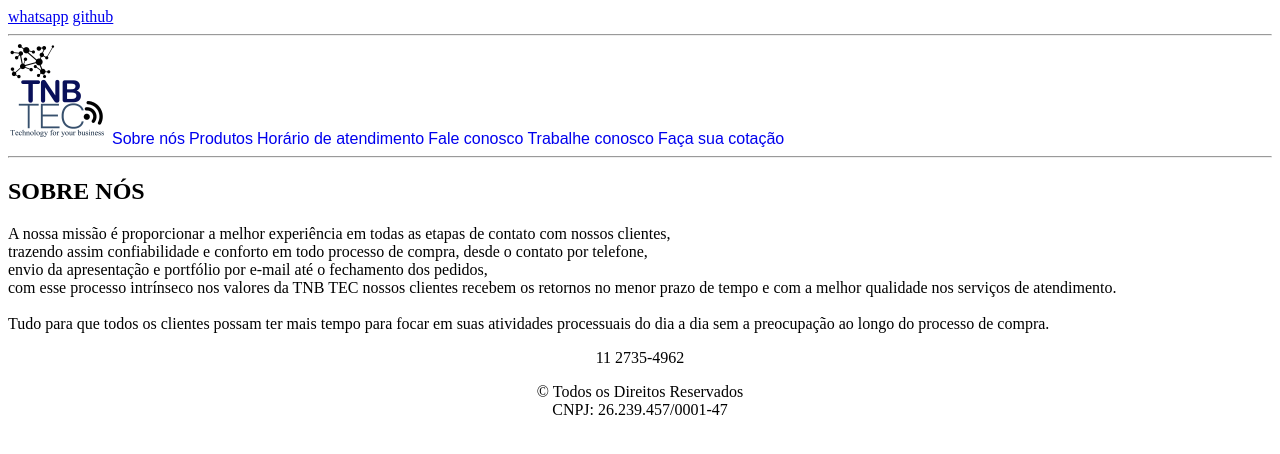
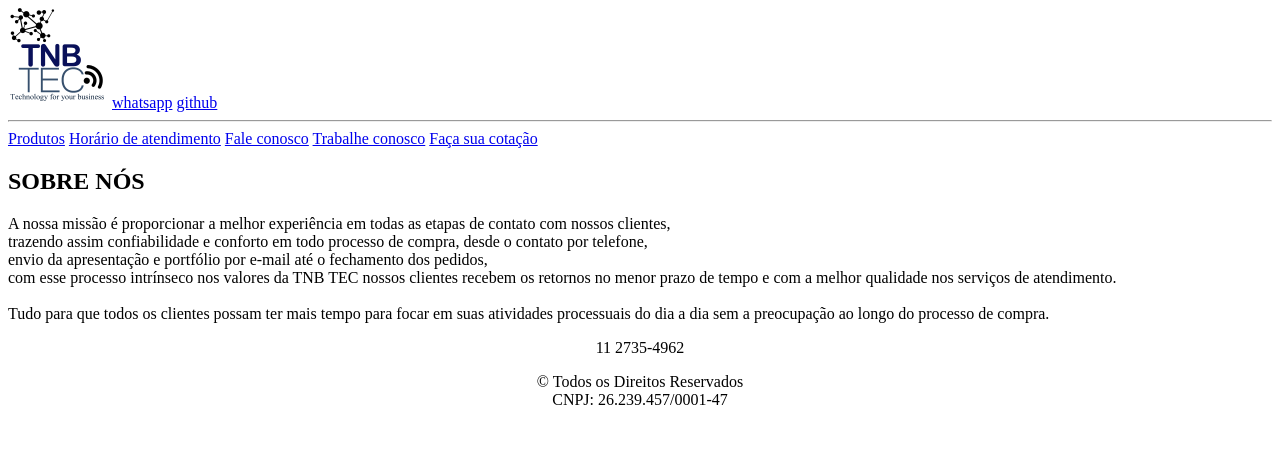
Before and after one commit to VictorGuariero/Repositorio-TEST-Portfolio, a plain HTML site: page sobre.nos.html in a window 1280 px wide. Drawn offline with Linux system fonts and the light colour scheme.

Commit message:
v.004.01
v004 atualizada

```diff
--- a/sobre.nos.html
+++ b/sobre.nos.html
@@ -9,12 +9,15 @@
     <body>
     <!-- Início do Menu -->
     <header>
-        <a click-buttom href="https://api.whatsapp.com/send?phone=5511940450628"target="_blank" rel="external">whatsapp</a>
-        <a href="https://github.com/VictorGuariero" target="_blank" rel="external">github</a>
-        <hr>
-    <nav class="menu">
-        <a href="index.html"><img width="100px" src="./imagens/LOGO.png" alt="Home - Logo TNB TEC"></a>
-        <a href="sobre.nos.html">Sobre nós</a>
+        <nav>
+            <a class="logoinicio" href="index.html"><img width="100px" src="./imagens/LOGO.png" alt="Home e Sobre Nós - Logo TNB TEC"></a>
+            <a class="whatsapptop" click-buttom href="https://api.whatsapp.com/send?phone=5511940450628"target="_blank" rel="external"
+            alt="botão para whatsapp">whatsapp</a>
+            <a class="githubtop" href="https://github.com/VictorGuariero" target="_blank" rel="external" alt= "botão para github">github</a>
+        </nav>
+            <hr class="rowtop">
+
+        <nav class="navbar"></nav>
             <a href="produtos.html">Produtos</a>
             <a href="horario.de.atendimento.html">Horário de atendimento</a>
             <a href="fale.conosco.html">Fale conosco</a>
@@ -22,8 +25,9 @@
             <a href="cotacao.html">Faça sua cotação</a>
         </nav>
     </header>
+    </header>
     <!-- Fim do Menu -->
-    <hr>
+
         <h2>SOBRE NÓS</h2>
             <p> A nossa missão é proporcionar a melhor experiência em todas as etapas de contato com nossos clientes, <br>
                  trazendo assim confiabilidade e conforto em todo processo de compra, desde o contato por telefone, <br>
```
Also changed, not shown: cotacao.html (+11 -6 lines), fale.conosco.html (+11 -6 lines), horario.de.atendimento.html (+10 -6 lines), produtos.html (+10 -6 lines), trabalhe.conosco.html (+10 -6 lines). Lines whose indentation alone changed are shown as unchanged.
